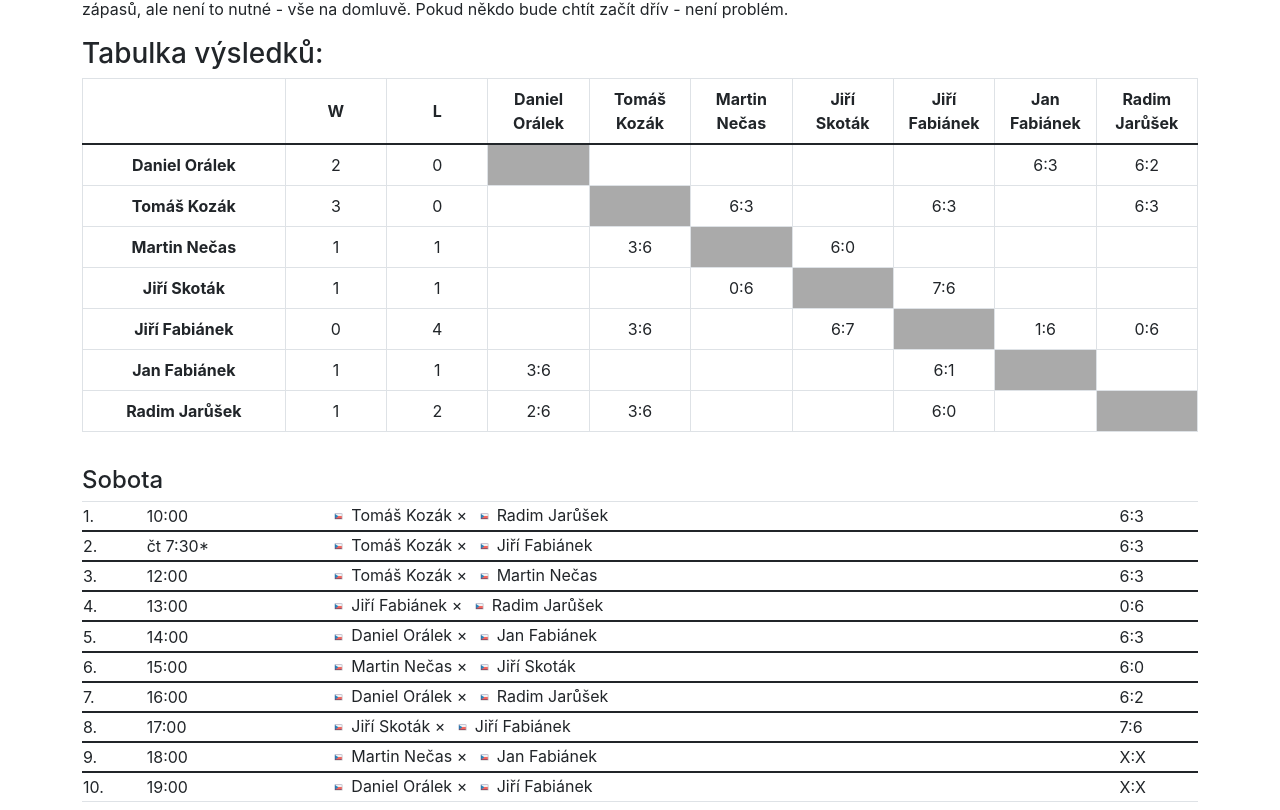
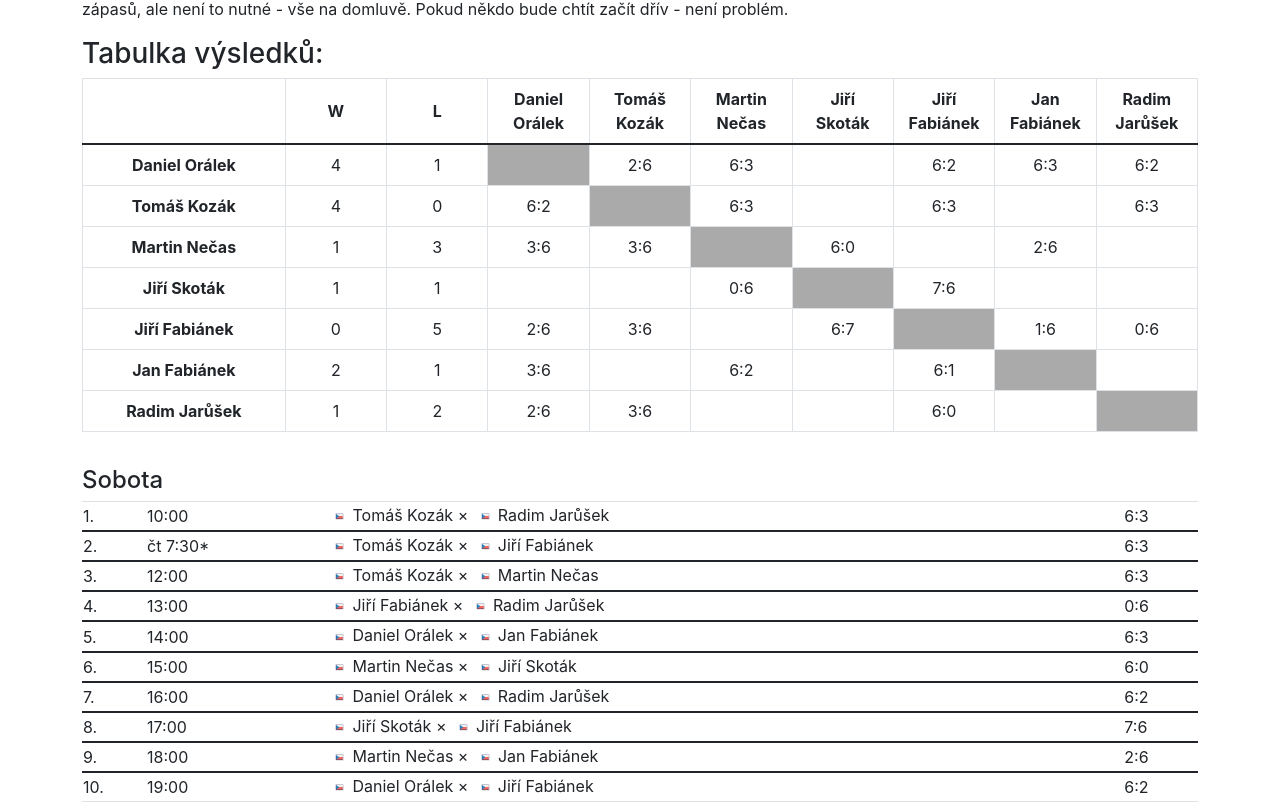
Before and after one commit to kotrzina/court-reservations, a Next.js app in the folder frontend/: page /turnaj/2024-singl in a window 1280 px wide. Shown: the part 430-1240 px from the top of the page. Built offline with nearby package versions, Linux system fonts and the light colour scheme.

Commit message:
Add results

```diff
--- a/frontend/pages/turnaj/2024-singl.tsx
+++ b/frontend/pages/turnaj/2024-singl.tsx
@@ -74,14 +74,14 @@ const Singl2024: NextPage = () => {
             time: "18:00",
             player1: "Martin Nečas",
             player2: "Jan Fabiánek",
-            result: "X:X"
+            result: "2:6"
         },
         {
             match: 10,
             time: "19:00",
             player1: "Daniel Orálek",
             player2: "Jiří Fabiánek",
-            result: "X:X"
+            result: "6:2"
         },
     ]
 
@@ -112,7 +112,7 @@ const Singl2024: NextPage = () => {
             time: "11:00",
             player1: "Daniel Orálek",
             player2: "Tomáš Kozák",
-            result: "X:X"
+            result: "2:6"
         },
         {
             match: 15,
@@ -147,7 +147,7 @@ const Singl2024: NextPage = () => {
             time: "16:00",
             player1: "Daniel Orálek",
             player2: "Martin Nečas",
-            result: "X:X"
+            result: "6:3"
         },
         {
             match: 20,
@@ -217,21 +217,21 @@ const Singl2024: NextPage = () => {
                     <tbody>
                     <tr>
                         <th>Daniel&nbsp;Orálek</th>
-                        <td>2</td>
-                        <td>0</td>
+                        <td>4</td>
+                        <td>1</td>
                         <td className={"void"}></td>
+                        <td>2:6</td>
+                        <td>6:3</td>
                         <td></td>
-                        <td></td>
-                        <td></td>
-                        <td></td>
+                        <td>6:2</td>
                         <td>6:3</td>
                         <td>6:2</td>
                     </tr>
                     <tr>
                         <th>Tomáš&nbsp;Kozák</th>
-                        <td>3</td>
+                        <td>4</td>
                         <td>0</td>
-                        <td></td>
+                        <td>6:2</td>
                         <td className={"void"}></td>
                         <td>6:3</td>
                         <td></td>
@@ -242,13 +242,13 @@ const Singl2024: NextPage = () => {
                     <tr>
                         <th>Martin&nbsp;Nečas</th>
                         <td>1</td>
-                        <td>1</td>
-                        <td></td>
+                        <td>3</td>
+                        <td>3:6</td>
                         <td>3:6</td>
                         <td className={"void"}></td>
                         <td>6:0</td>
                         <td></td>
-                        <td></td>
+                        <td>2:6</td>
                         <td></td>
                     </tr>
                     <tr>
@@ -266,8 +266,8 @@ const Singl2024: NextPage = () => {
                     <tr>
                         <th>Jiří&nbsp;Fabiánek</th>
                         <td>0</td>
-                        <td>4</td>
-                        <td></td>
+                        <td>5</td>
+                        <td>2:6</td>
                         <td>3:6</td>
                         <td></td>
                         <td>6:7</td>
@@ -277,11 +277,11 @@ const Singl2024: NextPage = () => {
                     </tr>
                     <tr>
                         <th>Jan&nbsp;Fabiánek</th>
-                        <td>1</td>
+                        <td>2</td>
                         <td>1</td>
                         <td>3:6</td>
                         <td></td>
-                        <td></td>
+                        <td>6:2</td>
                         <td></td>
                         <td>6:1</td>
                         <td className={"void"}></td>
```
